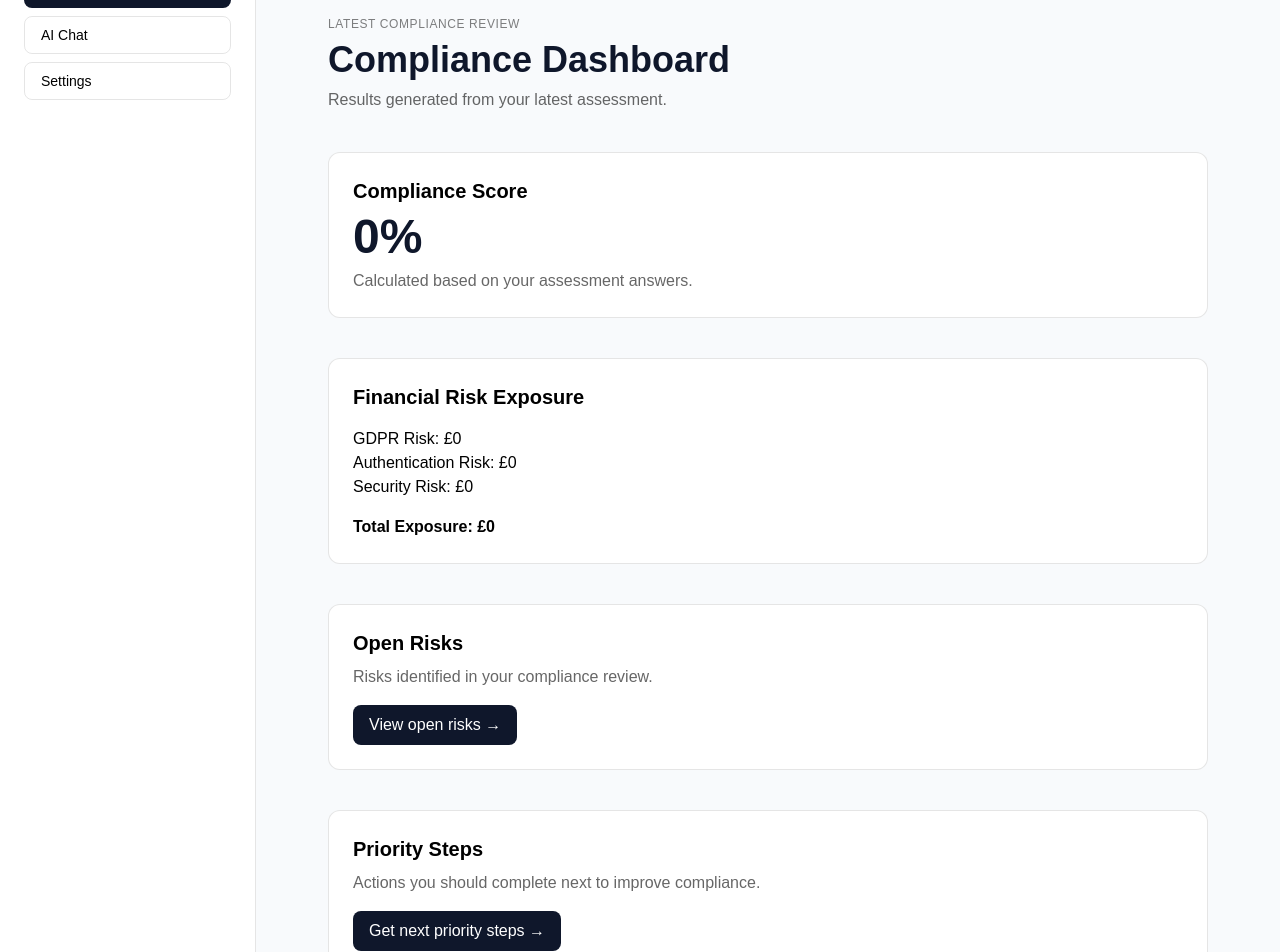
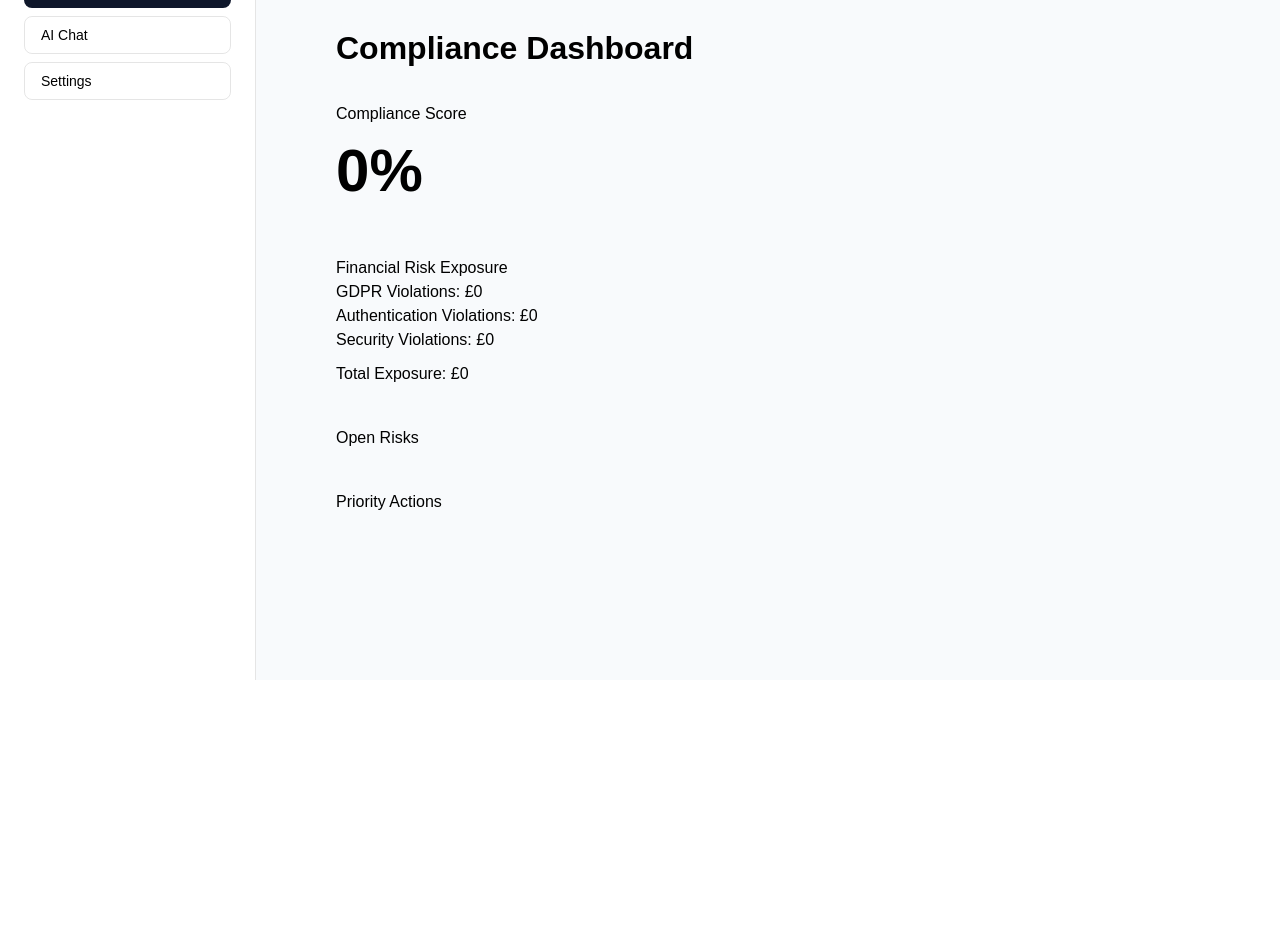
Before and after one commit to abdisamad9009-dot/complypilot-frontend, a Next.js app: page /dashboard in a window 1280 px wide. Shown: the part 120-1072 px from the top of the page. After the commit the page ends 800 px from the top, so only its background shows below. Built offline with nearby package versions, Linux system fonts and the light colour scheme.

Commit message:
Update page.tsx

```diff
--- a/app/dashboard/page.tsx
+++ b/app/dashboard/page.tsx
@@ -1,117 +1,70 @@
-"use client"
+"use client";
 
-import { useSearchParams } from "next/navigation"
-import Link from "next/link"
+import { useEffect, useState } from "react";
 
 export default function Dashboard() {
+  const [score, setScore] = useState("0");
+  const [gdpr, setGdpr] = useState("0");
+  const [auth, setAuth] = useState("0");
+  const [security, setSecurity] = useState("0");
+  const [total, setTotal] = useState("0");
 
-  const searchParams = useSearchParams()
+  useEffect(() => {
+    const params = new URLSearchParams(window.location.search);
 
-  const score = searchParams.get("score") ?? "0"
-  const gdpr = searchParams.get("gdpr") ?? "0"
-  const auth = searchParams.get("auth") ?? "0"
-  const security = searchParams.get("security") ?? "0"
-  const total = searchParams.get("total") ?? "0"
+    setScore(params.get("score") || "0");
+    setGdpr(params.get("gdpr") || "0");
+    setAuth(params.get("auth") || "0");
+    setSecurity(params.get("security") || "0");
+    setTotal(params.get("total") || "0");
+  }, []);
 
   return (
-    <div className="p-8 space-y-10">
+    <div style={{ padding: "40px", fontFamily: "sans-serif" }}>
 
-      {/* Header */}
-      <div>
-        <p className="text-xs uppercase tracking-wider text-black/50">
-          Latest Compliance Review
-        </p>
-
-        <h2 className="text-4xl font-bold mt-2 text-slate-900">
-          Compliance Dashboard
-        </h2>
-
-        <p className="text-black/60 mt-2">
-          Results generated from your latest assessment.
-        </p>
-      </div>
+      <h1 style={{ fontSize: "32px", fontWeight: "bold" }}>
+        Compliance Dashboard
+      </h1>
 
       {/* Compliance Score */}
-      <div className="bg-white border border-black/10 rounded-xl p-6">
-        <h2 className="text-xl font-semibold mb-2">
-          Compliance Score
-        </h2>
-
-        <div className="text-5xl font-bold text-slate-900">
+      <div style={{ marginTop: "30px" }}>
+        <h2>Compliance Score</h2>
+        <div style={{ fontSize: "60px", fontWeight: "bold" }}>
           {score}%
-        </div>
-
-        <p className="text-black/60 mt-2">
-          Calculated based on your assessment answers.
-        </p>
-      </div>
-
-      {/* Financial Risk */}
-      <div className="bg-white border border-black/10 rounded-xl p-6">
-        <h2 className="text-xl font-semibold mb-4">
-          Financial Risk Exposure
-        </h2>
-
-        <p>GDPR Risk: £{gdpr}</p>
-        <p>Authentication Risk: £{auth}</p>
-        <p>Security Risk: £{security}</p>
-
-        <div className="mt-4 font-bold">
-          Total Exposure: £{total}
         </div>
       </div>
 
-      {/* Open Risks */}
-      <div className="bg-white border border-black/10 rounded-xl p-6">
-        <h2 className="text-xl font-semibold mb-2">
-          Open Risks
-        </h2>
+      {/* Financial Exposure */}
+      <div style={{ marginTop: "40px" }}>
+        <h2>Financial Risk Exposure</h2>
 
-        <p className="text-black/60 mb-4">
-          Risks identified in your compliance review.
-        </p>
+        <p>GDPR Violations: £{gdpr}</p>
+        <p>Authentication Violations: £{auth}</p>
+        <p>Security Violations: £{security}</p>
 
-        <Link href="/risks">
-          <button className="bg-slate-900 text-white px-4 py-2 rounded-lg hover:bg-slate-800 transition">
-            View open risks →
-          </button>
-        </Link>
+        <h3 style={{ marginTop: "10px" }}>
+          Total Exposure: £{total}
+        </h3>
       </div>
 
-      {/* Priority Steps */}
-      <div className="bg-white border border-black/10 rounded-xl p-6">
-        <h2 className="text-xl font-semibold mb-2">
-          Priority Steps
-        </h2>
+      {/* Open Risks */}
+      <div style={{ marginTop: "40px" }}>
+        <h2>Open Risks</h2>
 
-        <p className="text-black/60 mb-4">
-          Actions you should complete next to improve compliance.
-        </p>
-
-        <Link href="/priority">
-          <button className="bg-slate-900 text-white px-4 py-2 rounded-lg hover:bg-slate-800 transition">
-            Get next priority steps →
-          </button>
-        </Link>
+        {Number(gdpr) > 0 && <p>⚠️ Customer data protection risk</p>}
+        {Number(auth) > 0 && <p>⚠️ Weak authentication controls</p>}
+        {Number(security) > 0 && <p>⚠️ Security monitoring gaps</p>}
       </div>
 
-      {/* Documents */}
-      <div className="bg-white border border-black/10 rounded-xl p-6">
-        <h2 className="text-xl font-semibold mb-2">
-          Documents
-        </h2>
+      {/* Priority Actions */}
+      <div style={{ marginTop: "40px" }}>
+        <h2>Priority Actions</h2>
 
-        <p className="text-black/60 mb-4">
-          Generate compliance documents instantly.
-        </p>
-
-        <Link href="/documents">
-          <button className="bg-slate-900 text-white px-4 py-2 rounded-lg hover:bg-slate-800 transition">
-            Open document center →
-          </button>
-        </Link>
+        {Number(auth) > 0 && <p>• Enable Multi‑Factor Authentication</p>}
+        {Number(gdpr) > 0 && <p>• Encrypt customer data</p>}
+        {Number(security) > 0 && <p>• Implement monitoring and backups</p>}
       </div>
 
     </div>
-  )
+  );
 }
```
